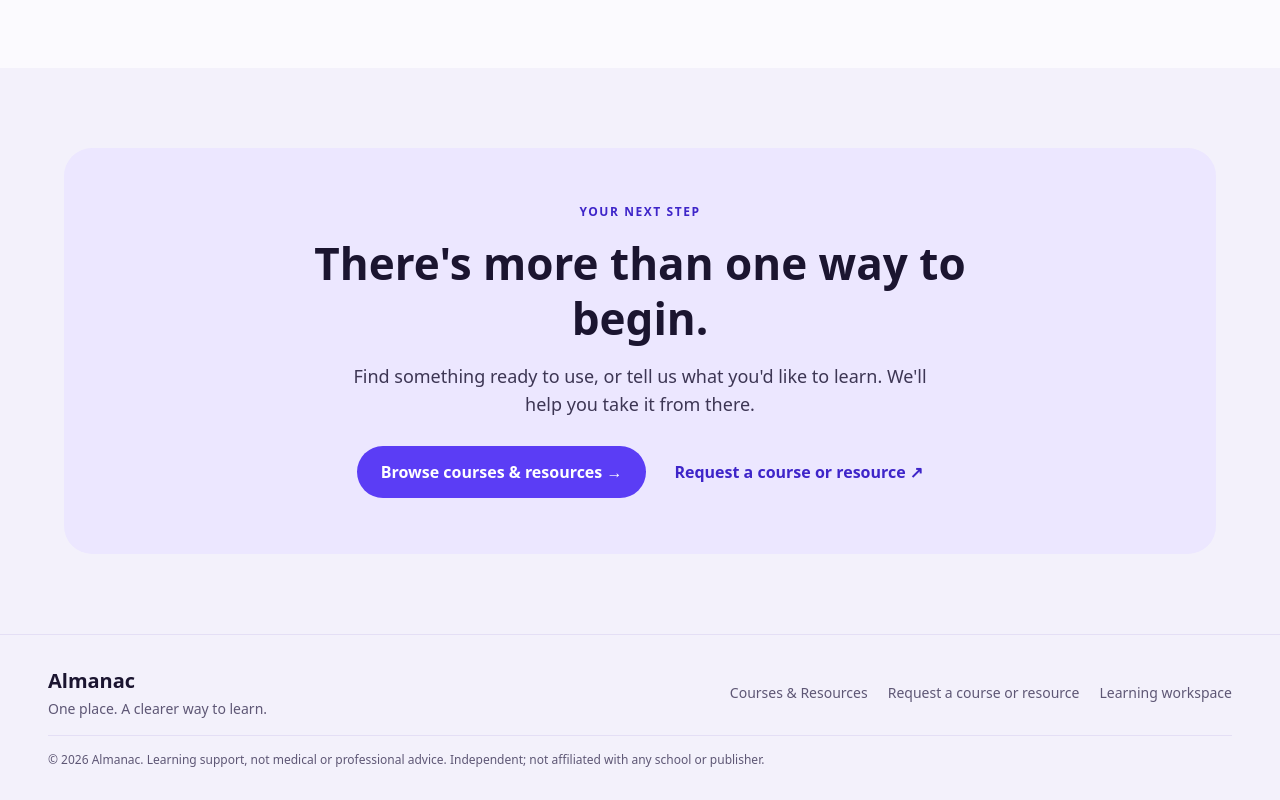
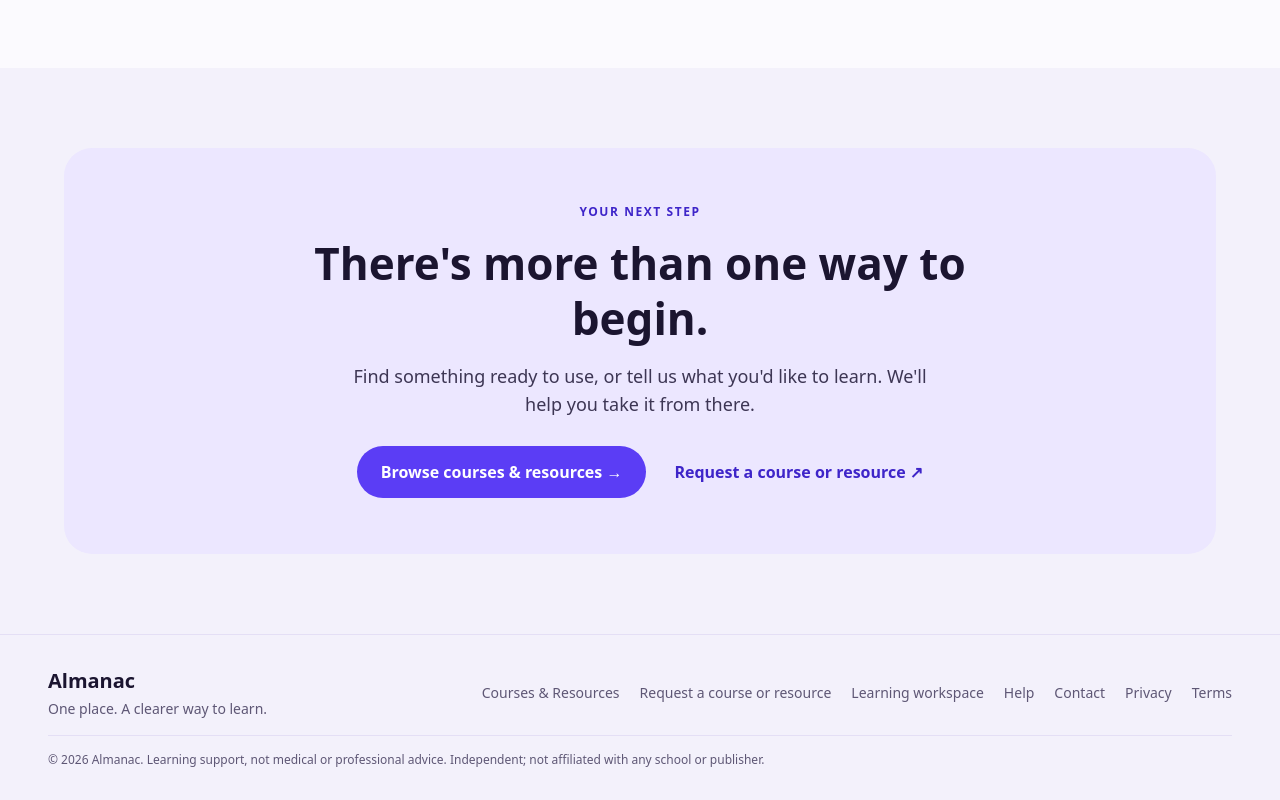
Before and after one commit to StudyMate-N/almanac, a Next.js app: page / in a window 1280 px wide. Shown: the part 3594-4394 px from the top of the page. Built offline with nearby package versions, Linux system fonts and the light colour scheme.

Commit message:
Link Almanac support, privacy and terms pages from public navigation

```diff
--- a/src/components/site/chrome.tsx
+++ b/src/components/site/chrome.tsx
@@ -33,6 +33,10 @@ export function SiteFooter() {
           <Link href="/courses" className="hover:text-violet">Courses &amp; Resources</Link>
           <Link href="/request" className="hover:text-violet">Request a course or resource</Link>
           <Link href="/app" className="hover:text-violet">Learning workspace</Link>
+          <Link href="/help" className="hover:text-violet">Help</Link>
+          <Link href="/contact" className="hover:text-violet">Contact</Link>
+          <Link href="/privacy" className="hover:text-violet">Privacy</Link>
+          <Link href="/terms" className="hover:text-violet">Terms</Link>
         </nav>
         <p className="w-full border-t border-hairline pt-4 text-xs">
           © 2026 Almanac. Learning support, not medical or professional advice.
```
